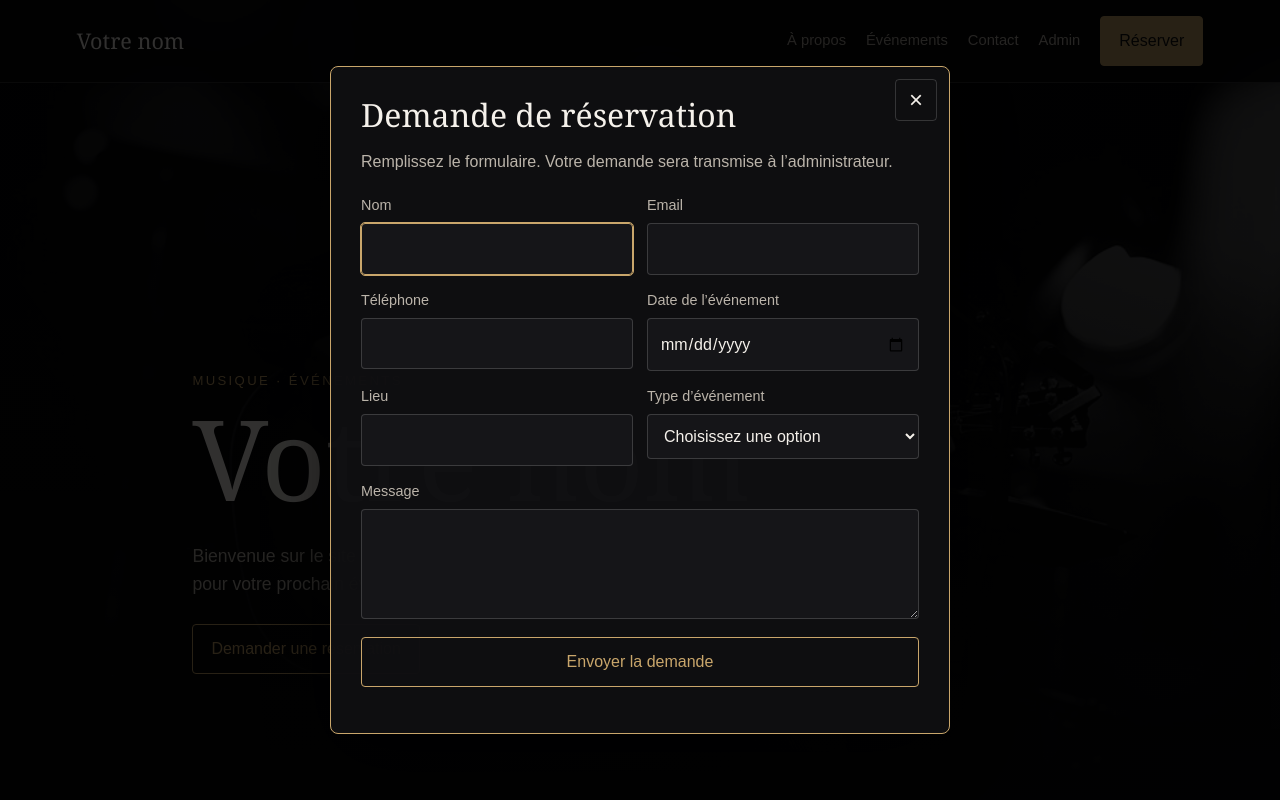
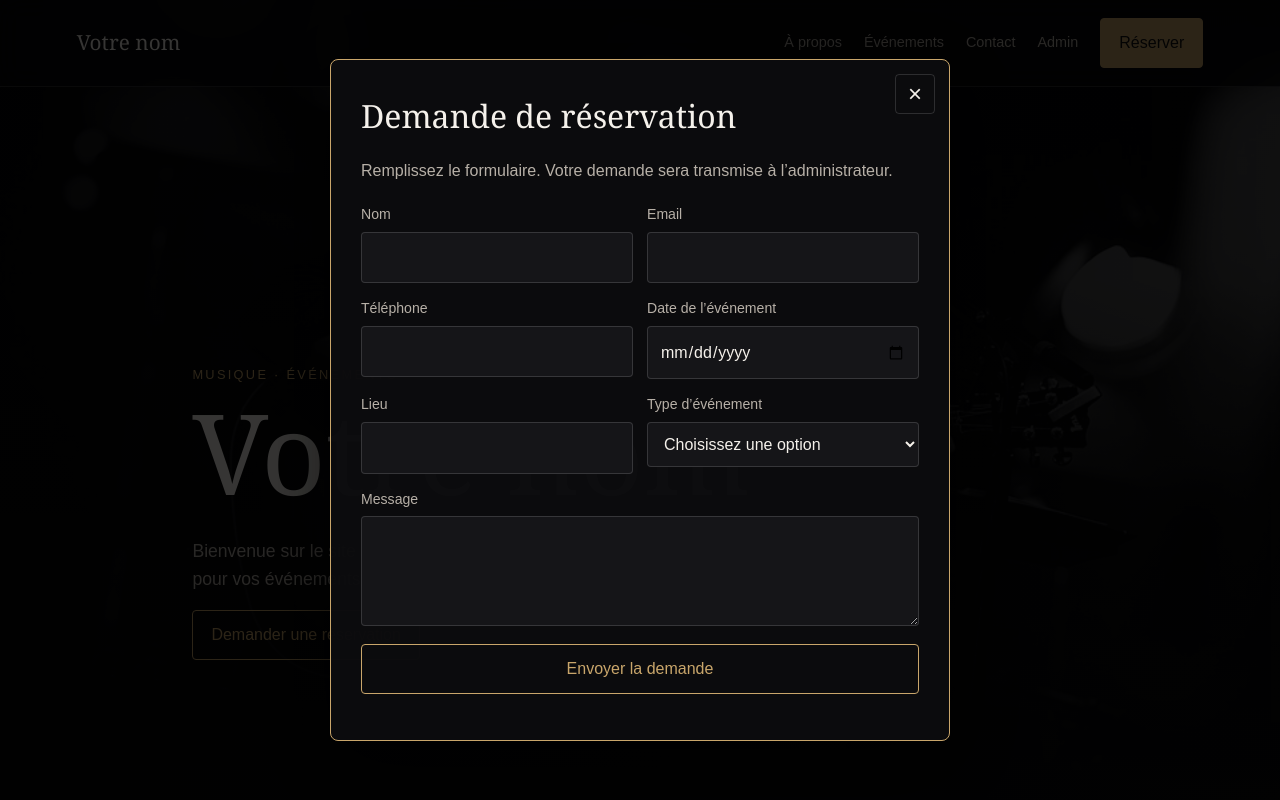
Before and after one commit to letlovegivegoodsmile-cyber/stephen, a plain HTML site: page index.html in a window 1280 px wide. Both pictures are taken after a click on the button "Réserver". Shown: the top 800 px of the page. Drawn offline with Linux system fonts and the light colour scheme.

Commit message:
Update index.html

```diff
--- a/index.html
+++ b/index.html
@@ -4,59 +4,50 @@
   <meta charset="UTF-8">
   <meta name="viewport" content="width=device-width, initial-scale=1">
   <meta name="description" content="Site officiel — musique, événements et réservations.">
-  <meta name="theme-color" content="#0b0b0d">
-  <title>Votre nom — Site officiel</title>
+  <title>Site officiel — Musique & événements</title>
 
   <style>
     :root {
-      --background: #0b0b0d;
-      --panel: rgba(15, 15, 17, .97);
-      --text: #f5f1eb;
-      --muted: #bbb4aa;
-      --gold: #c9a66b;
-      --border: rgba(255, 255, 255, .16);
+      --fond: #0b0b0d;
+      --texte: #f5f1eb;
+      --doux: #b7b0a7;
+      --or: #c9a66b;
+      --ligne: rgba(255,255,255,.14);
+      --panneau: rgba(12,12,14,.96);
     }
 
     * { box-sizing: border-box; }
-
     html { scroll-behavior: smooth; }
-
     body {
       margin: 0;
       min-height: 100vh;
-      background: var(--background);
-      color: var(--text);
+      background: var(--fond);
+      color: var(--texte);
       font-family: Arial, sans-serif;
       line-height: 1.6;
-      isolation: isolate;
     }
 
-    #slideshow,
-    #overlay {
+    #slideshow, #overlay {
       position: fixed;
       inset: 0;
       pointer-events: none;
     }
 
     #slideshow {
-      z-index: -2;
+      z-index: 0;
       background-position: center;
       background-size: cover;
-      opacity: .55;
+      opacity: .48;
       transition: background-image 1s ease-in-out;
     }
 
     #overlay {
-      z-index: -1;
-      background:
-        linear-gradient(90deg, rgba(5, 5, 7, .88), rgba(5, 5, 7, .4)),
-        linear-gradient(0deg, var(--background), transparent 70%);
+      z-index: 1;
+      background: linear-gradient(90deg, rgba(5,5,7,.88), rgba(5,5,7,.35)),
+                  linear-gradient(0deg, var(--fond), transparent 65%);
     }
 
-    .site {
-      position: relative;
-      z-index: 1;
-    }
+    .site { position: relative; z-index: 2; }
 
     header {
       position: fixed;
@@ -66,133 +57,92 @@
       align-items: center;
       justify-content: space-between;
       gap: 20px;
-      padding: 16px 6%;
-      border-bottom: 1px solid var(--border);
-      background: rgba(8, 8, 10, .86);
+      padding: 18px 6%;
+      background: rgba(8,8,10,.82);
+      border-bottom: 1px solid var(--ligne);
       backdrop-filter: blur(12px);
     }
 
     .logo {
-      color: var(--text);
+      color: var(--texte);
       text-decoration: none;
-      font: 1.35rem Georgia, serif;
-      white-space: nowrap;
+      font-family: Georgia, serif;
+      font-size: 1.3rem;
     }
 
-    nav {
-      display: flex;
-      align-items: center;
-      gap: 20px;
+    nav { display: flex; align-items: center; gap: 22px; }
+    nav a, .admin-link {
+      color: var(--doux);
+      text-decoration: none;
+      font-size: .9rem;
+    }
+    nav a:hover, .admin-link:hover { color: var(--or); }
+
+    button, .button {
+      border: 1px solid var(--or);
+      border-radius: 4px;
+      padding: 11px 18px;
+      background: transparent;
+      color: var(--or);
+      cursor: pointer;
+      font: inherit;
+      text-decoration: none;
+      transition: .2s ease;
     }
 
-    nav a {
-      color: var(--muted);
-      font-size: .92rem;
-      text-decoration: none;
-    }
-
-    nav a:hover,
-    .back-link:hover {
-      color: var(--gold);
-    }
-
-    button {
-      font: inherit;
-      cursor: pointer;
-    }
-
-    .booking-button,
-    .action-button {
-      padding: 11px 18px;
-      border: 1px solid var(--gold);
-      border-radius: 4px;
-      background: transparent;
-      color: var(--gold);
-      text-decoration: none;
-      transition: background .2s, color .2s;
-    }
-
-    .booking-button:hover,
-    .action-button:hover,
-    .booking-button.active {
-      background: var(--gold);
+    button:hover, .button:hover,
+    #bookingButton.active {
+      background: var(--or);
       color: #111;
     }
 
-    main { padding-top: 70px; }
-
-    section {
-      width: min(100%, 1100px);
-      margin: 0 auto;
-      padding: 85px 8%;
-      scroll-margin-top: 75px;
-    }
+    main { padding-top: 72px; }
+    section { padding: 90px 8%; max-width: 1100px; margin: auto; }
 
     .hero {
-      min-height: 88vh;
+      min-height: 86vh;
       display: flex;
       flex-direction: column;
+      justify-content: flex-end;
       align-items: flex-start;
-      justify-content: flex-end;
       padding-bottom: 100px;
     }
 
     .eyebrow {
-      color: var(--gold);
-      font-size: .82rem;
+      color: var(--or);
       letter-spacing: .18em;
       text-transform: uppercase;
+      font-size: .8rem;
     }
 
-    h1, h2 {
-      font-family: Georgia, serif;
-      font-weight: 400;
-    }
-
-    h1 {
-      margin: 12px 0;
-      font-size: clamp(3.5rem, 11vw, 7rem);
-      line-height: .98;
-    }
-
-    h2 {
-      margin: 12px 0 20px;
-      font-size: clamp(2.2rem, 6vw, 3.5rem);
-      line-height: 1.1;
-    }
-
-    h3 { font-family: Georgia, serif; font-weight: 400; }
-
-    p { color: var(--muted); }
-
-    .hero p {
-      max-width: 560px;
-      margin-bottom: 26px;
-      font-size: 1.1rem;
-    }
+    h1, h2 { font-family: Georgia, serif; font-weight: 400; }
+    h1 { font-size: clamp(3.5rem, 11vw, 7rem); line-height: .98; margin: 12px 0; }
+    h2 { font-size: clamp(2.2rem, 6vw, 3.4rem); }
+    p { color: var(--doux); }
+    .hero p { max-width: 560px; font-size: 1.1rem; }
 
     .cards {
       display: grid;
-      grid-template-columns: repeat(auto-fit, minmax(210px, 1fr));
+      grid-template-columns: repeat(auto-fit, minmax(220px, 1fr));
       gap: 16px;
     }
 
     .card {
-      padding: 20px;
-      border: 1px solid var(--border);
-      background: rgba(12, 12, 14, .75);
+      padding: 22px;
+      border: 1px solid var(--ligne);
+      background: rgba(12,12,14,.7);
     }
 
     footer {
       position: relative;
-      z-index: 1;
-      padding: 25px 8%;
-      border-top: 1px solid var(--border);
-      color: var(--muted);
+      z-index: 2;
+      padding: 28px 8%;
+      border-top: 1px solid var(--ligne);
+      color: var(--doux);
       text-align: center;
     }
 
-    /* Fenêtre du formulaire */
+    /* Fenêtre de réservation */
     .modal {
       position: fixed;
       inset: 0;
@@ -201,7 +151,7 @@
       align-items: center;
       justify-content: center;
       padding: 18px;
-      background: rgba(0, 0, 0, .8);
+      background: rgba(0,0,0,.78);
     }
 
     .modal.open { display: flex; }
@@ -212,27 +162,23 @@
       max-height: 90vh;
       overflow-y: auto;
       padding: 30px;
-      border: 1px solid var(--gold);
+      border: 1px solid var(--or);
       border-radius: 8px;
-      background: var(--panel);
-      box-shadow: 0 20px 80px rgba(0, 0, 0, .6);
+      background: var(--panneau);
+      box-shadow: 0 20px 80px rgba(0,0,0,.6);
     }
 
-    .modal-box h2 {
-      margin: 0 45px 8px 0;
-      font-size: 2rem;
-    }
+    .modal-box h2 { margin: 0 45px 5px 0; font-size: 2rem; }
 
-    .close-button {
+    .close {
       position: absolute;
-      top: 12px;
-      right: 12px;
-      width: 42px;
-      height: 42px;
-      border: 1px solid var(--border);
-      border-radius: 4px;
-      background: transparent;
-      color: var(--text);
+      top: 14px;
+      right: 14px;
+      width: 40px;
+      height: 40px;
+      padding: 0;
+      border-color: var(--ligne);
+      color: var(--texte);
       font-size: 1.5rem;
     }
 
@@ -243,61 +189,40 @@
       margin-top: 20px;
     }
 
-    .field {
-      display: flex;
-      flex-direction: column;
-      gap: 6px;
-    }
-
+    .field { display: flex; flex-direction: column; gap: 6px; }
     .field.full { grid-column: 1 / -1; }
 
-    label {
-      color: var(--muted);
-      font-size: .9rem;
-    }
+    label { color: var(--doux); font-size: .88rem; }
 
     input, select, textarea {
       width: 100%;
       padding: 12px;
-      border: 1px solid var(--border);
+      border: 1px solid var(--ligne);
       border-radius: 4px;
       background: #151518;
-      color: var(--text);
+      color: var(--texte);
       font: inherit;
     }
 
     input:focus, select:focus, textarea:focus {
-      border-color: var(--gold);
-      outline: 1px solid var(--gold);
+      outline: 1px solid var(--or);
+      border-color: var(--or);
     }
 
-    textarea {
-      min-height: 110px;
-      resize: vertical;
-    }
-
-    .submit-button {
-      width: 100%;
-      margin-top: 18px;
-    }
-
-    .form-status { color: var(--gold); }
+    textarea { min-height: 110px; resize: vertical; }
+    .submit-button { margin-top: 18px; width: 100%; }
+    .status { color: var(--or); margin-top: 12px; }
 
     @media (max-width: 650px) {
-      header { padding: 13px 5%; }
-      nav { gap: 12px; }
+      header { padding: 14px 5%; }
+      nav { gap: 10px; }
       nav a:not(.admin-link) { display: none; }
       .admin-link { display: none; }
       section { padding: 70px 6%; }
       .hero { min-height: 78vh; }
       .form-grid { grid-template-columns: 1fr; }
       .field.full { grid-column: auto; }
-      .modal-box { padding: 25px 18px; }
-    }
-
-    @media (prefers-reduced-motion: reduce) {
-      html { scroll-behavior: auto; }
-      *, *::before, *::after { transition-duration: .01ms !important; }
+      .modal-box { padding: 24px 18px; }
     }
   </style>
 </head>
@@ -309,14 +234,12 @@
   <div class="site">
     <header>
       <a class="logo" href="#accueil">Votre nom</a>
-
       <nav aria-label="Navigation principale">
         <a href="#apropos">À propos</a>
         <a href="#evenements">Événements</a>
         <a href="#contact">Contact</a>
         <a class="admin-link" href="admin.html">Admin</a>
-        <button class="booking-button" id="bookingButton"
-                type="button" aria-expanded="false">
+        <button id="bookingButton" type="button" aria-expanded="false">
           Réserver
         </button>
       </nav>
@@ -326,10 +249,8 @@
       <section class="hero" id="accueil">
         <span class="eyebrow">Musique · Événements</span>
         <h1>Votre nom</h1>
-        <p>Bienvenue sur le site officiel. Découvrez la musique et contactez-nous pour votre prochain événement.</p>
-        <button class="action-button open-booking" type="button">
-          Demander une réservation
-        </button>
+        <p>Bienvenue sur le site officiel. Découvrez la musique et contactez-nous pour vos événements.</p>
+        <button class="open-booking" type="button">Demander une réservation</button>
       </section>
 
       <section id="apropos">
@@ -342,28 +263,17 @@
         <span class="eyebrow">Événements</span>
         <h2>Réservations</h2>
         <div class="cards">
-          <article class="card">
-            <h3>Concerts</h3>
-            <p>Pour vos concerts et spectacles.</p>
-          </article>
-          <article class="card">
-            <h3>Événements privés</h3>
-            <p>Pour vos célébrations et fêtes privées.</p>
-          </article>
-          <article class="card">
-            <h3>Événements professionnels</h3>
-            <p>Pour vos événements d’entreprise et festivals.</p>
-          </article>
+          <div class="card"><h3>Concerts</h3><p>Pour vos concerts et spectacles.</p></div>
+          <div class="card"><h3>Événements privés</h3><p>Pour vos célébrations et événements privés.</p></div>
+          <div class="card"><h3>Événements professionnels</h3><p>Pour vos événements d’entreprise et festivals.</p></div>
         </div>
       </section>
 
       <section id="contact">
         <span class="eyebrow">Contact</span>
         <h2>Parlons de votre événement.</h2>
-        <p>Envoyez votre demande de réservation à l’aide du formulaire.</p>
-        <button class="action-button open-booking" type="button">
-          Faire une demande
-        </button>
+        <p>Utilisez le bouton « Réserver » pour envoyer une demande.</p>
+        <button class="open-booking" type="button">Faire une demande</button>
       </section>
     </main>
 
@@ -371,11 +281,9 @@
   </div>
 
   <div class="modal" id="bookingModal" role="dialog" aria-modal="true"
-       aria-labelledby="bookingTitle" aria-hidden="true">
+       aria-labelledby="bookingTitle">
     <div class="modal-box">
-      <button class="close-button" id="closeBooking" type="button"
-              aria-label="Fermer le formulaire">×</button>
-
+      <button class="close" id="closeBooking" type="button" aria-label="Fermer">×</button>
       <h2 id="bookingTitle">Demande de réservation</h2>
       <p>Remplissez le formulaire. Votre demande sera transmise à l’administrateur.</p>
 
@@ -384,28 +292,23 @@
         <input type="hidden" name="form-name" value="event-booking">
 
         <p hidden>
-          <label>Ne remplissez pas ce champ :
-            <input name="bot-field">
-          </label>
+          <label>Ne remplissez pas ce champ : <input name="bot-field"></label>
         </p>
 
         <div class="form-grid">
           <div class="field">
             <label for="name">Nom</label>
-            <input id="name" name="nom" type="text"
-                   autocomplete="name" required>
+            <input id="name" name="nom" type="text" autocomplete="name" required>
           </div>
 
           <div class="field">
             <label for="email">Email</label>
-            <input id="email" name="email" type="email"
-                   autocomplete="email" required>
+            <input id="email" name="email" type="email" autocomplete="email" required>
           </div>
 
           <div class="field">
             <label for="phone">Téléphone</label>
-            <input id="phone" name="telephone" type="tel"
-                   autocomplete="tel" required>
+            <input id="phone" name="telephone" type="tel" autocomplete="tel" required>
           </div>
 
           <div class="field">
@@ -422,11 +325,11 @@
             <label for="eventType">Type d’événement</label>
             <select id="eventType" name="type_evenement" required>
               <option value="">Choisissez une option</option>
-              <option value="Concert">Concert</option>
-              <option value="Événement privé">Événement privé</option>
-              <option value="Événement professionnel">Événement professionnel</option>
-              <option value="Festival">Festival</option>
-              <option value="Autre">Autre</option>
+              <option>Concert</option>
+              <option>Mariage ou fête privée</option>
+              <option>Événement professionnel</option>
+              <option>Festival</option>
+              <option>Autre</option>
             </select>
           </div>
 
@@ -436,18 +339,16 @@
           </div>
         </div>
 
-        <button class="action-button submit-button" type="submit">
-          Envoyer la demande
-        </button>
-        <p class="form-status" id="bookingStatus" aria-live="polite"></p>
+        <button class="submit-button" type="submit">Envoyer la demande</button>
+        <p class="status" id="bookingStatus" aria-live="polite"></p>
       </form>
     </div>
   </div>
 
   <script>
-    // Placez photo_01.jpg à photo_17.jpg dans le dossier images/.
-    const photos = Array.from({ length: 17 }, (_, index) =>
-      `images/photo_${String(index + 1).padStart(2, "0")}.jpg`
+    // Les 17 fichiers doivent être dans le dossier images/ avec ces noms exacts.
+    const photos = Array.from({ length: 17 }, (_, i) =>
+      `images/photo_${String(i + 1).padStart(2, "0")}.jpg`
     );
 
     const slideshow = document.getElementById("slideshow");
@@ -455,20 +356,16 @@
 
     function showPhoto(index) {
       const image = new Image();
-
       image.onload = () => {
         slideshow.style.backgroundImage = `url("${photos[index]}")`;
       };
-
       image.onerror = () => {
         console.warn("Image introuvable :", photos[index]);
       };
-
       image.src = photos[index];
     }
 
     showPhoto(photoIndex);
-
     setInterval(() => {
       photoIndex = (photoIndex + 1) % photos.length;
       showPhoto(photoIndex);
@@ -476,54 +373,41 @@
 
     const modal = document.getElementById("bookingModal");
     const bookingButton = document.getElementById("bookingButton");
-    const closeButton = document.getElementById("closeBooking");
 
-    function setModalOpen(open) {
+    function setModal(open) {
       modal.classList.toggle("open", open);
-      modal.setAttribute("aria-hidden", String(!open));
       bookingButton.classList.toggle("active", open);
       bookingButton.setAttribute("aria-expanded", String(open));
       document.body.style.overflow = open ? "hidden" : "";
-
-      if (open) {
-        document.getElementById("name").focus();
-      }
     }
 
     bookingButton.addEventListener("click", () => {
-      setModalOpen(!modal.classList.contains("open"));
+      setModal(!modal.classList.contains("open"));
     });
 
     document.querySelectorAll(".open-booking").forEach(button => {
-      button.addEventListener("click", () => setModalOpen(true));
+      button.addEventListener("click", () => setModal(true));
     });
 
-    closeButton.addEventListener("click", () => setModalOpen(false));
+    document.getElementById("closeBooking").addEventListener("click", () => {
+      setModal(false);
+    });
 
     modal.addEventListener("click", event => {
-      if (event.target === modal) setModalOpen(false);
+      if (event.target === modal) setModal(false);
     });
 
     document.addEventListener("keydown", event => {
-      if (event.key === "Escape") setModalOpen(false);
+      if (event.key === "Escape") setModal(false);
     });
 
     document.getElementById("year").textContent = new Date().getFullYear();
 
-    // Empêche de sélectionner une date passée.
-    const dateInput = document.getElementById("date");
-    const today = new Date();
-    const localToday = new Date(today.getTime() - today.getTimezoneOffset() * 60000)
-      .toISOString()
-      .split("T")[0];
-    dateInput.min = localToday;
-
-    // Affiche une confirmation après le retour de Netlify.
-    if (new URLSearchParams(window.location.search).get("booking") === "success") {
-      setModalOpen(true);
+    if (new URLSearchParams(location.search).get("booking") === "success") {
+      setModal(true);
       document.getElementById("bookingStatus").textContent =
         "Merci, votre demande a bien été envoyée.";
-      window.history.replaceState({}, "", window.location.pathname);
+      history.replaceState({}, "", location.pathname);
     }
   </script>
 </body>
```
